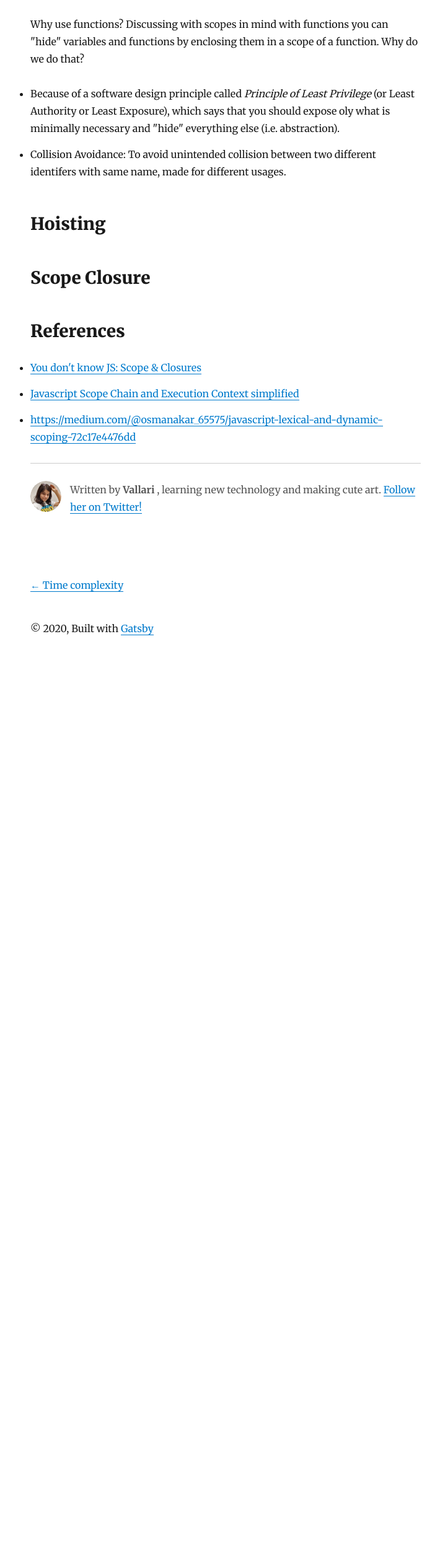
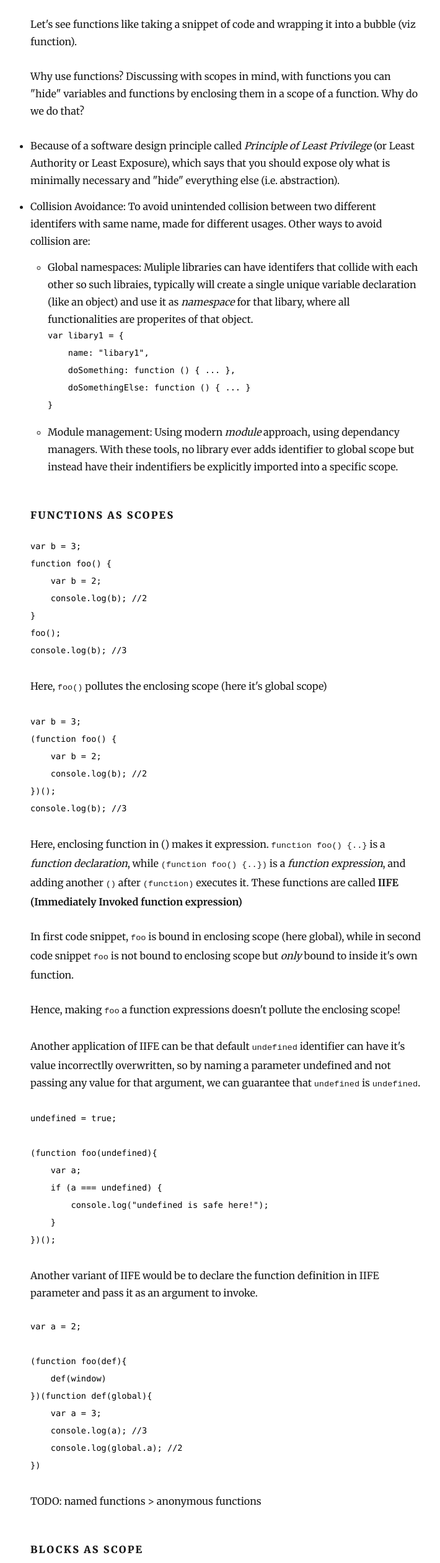
Before and after one commit to VallariAg/Blog, a Gatsby site: page /scopeInJS/ in a window 1280 px wide. Shown: the part 7179-9701 px from the top of the page at 62% size, without its empty margins (276-986 px from the left). Before the commit the page ends 8249 px from the top, so only its background shows below. Built offline with nearby package versions, Linux system fonts and the light colour scheme; Gatsby itself is replaced by a stand-in of ours; some packages are replaced by stand-ins of ours; code samples lack their colours.

Commit message:
functions as scope

````diff
--- a/content/blog/scopeInJS/index.md
+++ b/content/blog/scopeInJS/index.md
@@ -163,16 +163,97 @@ function foo(a) {
 There exists global scope with `foo()` identifier.
 Scope of `foo()` includes identifiers `a`, `b`, `c`, and `bar`. Also, `bar` has it's own scope. All these identifiers (`a`, `b`, `c`) are accessible inside `foo()` and inside `bar()` (assuming no shadow identifier is declared inside `bar`).
 
+Let's see functions like taking a snippet of code and wrapping it into a bubble (viz function).
+
+Why use functions? Discussing with scopes in mind, with functions you can "hide" variables and functions by enclosing them in a scope of a function. Why do we do that?
+- Because of a software design principle called *Principle of Least Privilege* (or Least Authority or Least Exposure), which says that you should expose oly what is minimally necessary and "hide"  everything else (i.e. abstraction).
+- Collision Avoidance: To avoid unintended collision between two different identifers with same name, made for different usages. Other ways to avoid collision are:
+
+    - Global namespaces:  Muliple libraries can have identifers that collide with each other so such libraies, typically will create a single unique variable declaration (like an object) and use it as *namespace* for that libary, where all functionalities are properites of that object.
+        ```js
+        var libary1 = {
+            name: "libary1",
+            doSomething: function () { ... },
+            doSomethingElse: function () { ... }
+        }
+        ```
+    - Module management: Using modern *module* approach, using dependancy managers. With these tools, no library ever adds identifier to global scope but instead have their indentifiers be explicitly imported into a specific scope.
+
+#### Functions as Scopes
+
+```js
+var b = 3;
+function foo() {
+    var b = 2;
+    console.log(b); //2
+}
+foo();
+console.log(b); //3
+```
+
+Here, `foo()` pollutes the enclosing scope (here it's global scope)
+
+```js
+var b = 3;
+(function foo() {
+    var b = 2;
+    console.log(b); //2
+})();
+console.log(b); //3
+```
+Here, enclosing function in () makes it expression. `function foo() {..}` is a *function declaration*, while `(function foo() {..})` is a *function expression*, and adding another `()` after `(function)` executes it. These functions are called **IIFE (Immediately Invoked function expression)**
+
+In first code snippet, `foo` is bound in enclosing scope (here global), while in second code snippet `foo` is not bound to enclosing scope but *only* bound to inside it's own function.
+
+Hence, making `foo` a function expressions doesn't pollute the enclosing scope!
+
+Another application of IIFE can be that default `undefined` identifier can have it's value incorrectlly overwritten, so by naming a parameter undefined and not passing any value for that argument, we can guarantee that `undefined` is `undefined`.
+
+```js
+undefined = true;
+
+(function foo(undefined){
+    var a;
+    if (a === undefined) {
+        console.log("undefined is safe here!");
+    }
+})();
+```
+Another variant of IIFE would be to declare the function definition in IIFE parameter and pass it as an argument to invoke.
+```js
+var a = 2;
+
+(function foo(def){
+    def(window)
+})(function def(global){
+    var a = 3;
+    console.log(a); //3
+    console.log(global.a); //2
+})
+```
+TODO: named functions > anonymous functions
+#### Blocks as scope
+A block is a code that's wrapped in brackets `{ .. }`.
+
+1. var
+2. let
+```js
+var foo = true;
+
+if(foo) {
+    let bar = foo * 2;
+    bar = something(bar);
+    console.log(bar);
+}
+
+console.log(bar); //ReferenceError
+```
+`let` allows a way to explicitly define  blocks.
 
 
-Why use functions? Discussing with scopes in mind with functions you can "hide" variables and functions by enclosing them in a scope of a function. Why do we do that?
-- Because of a software design principle called *Principle of Least Privilege* (or Least Authority or Least Exposure), which says that you should expose oly what is minimally necessary and "hide"  everything else (i.e. abstraction).
-- Collision Avoidance: To avoid unintended collision between two different identifers with same name, made for different usages.
+3. const
 
-
-
-
-
+catch
 
 ## Hoisting
 
````
